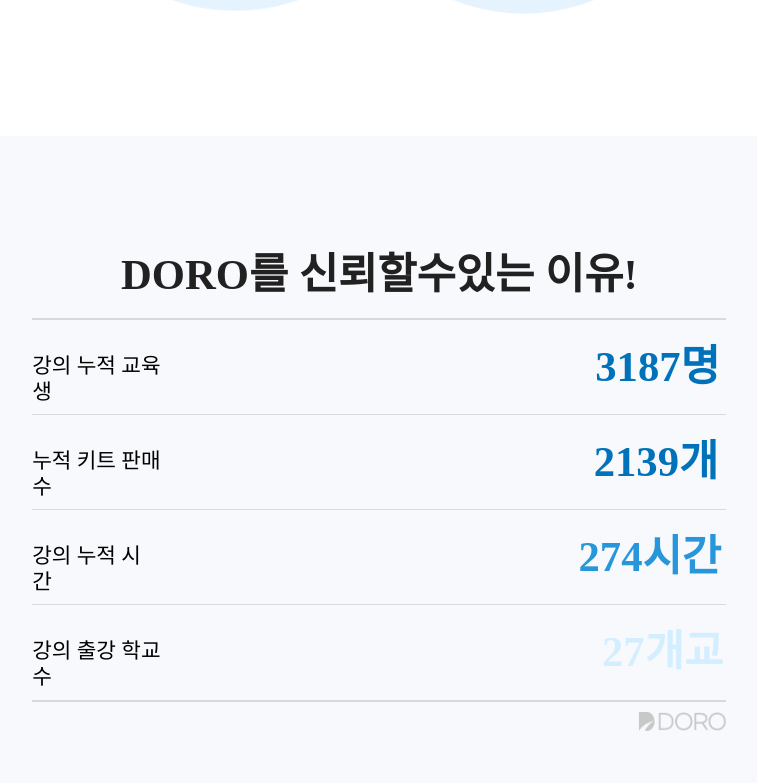
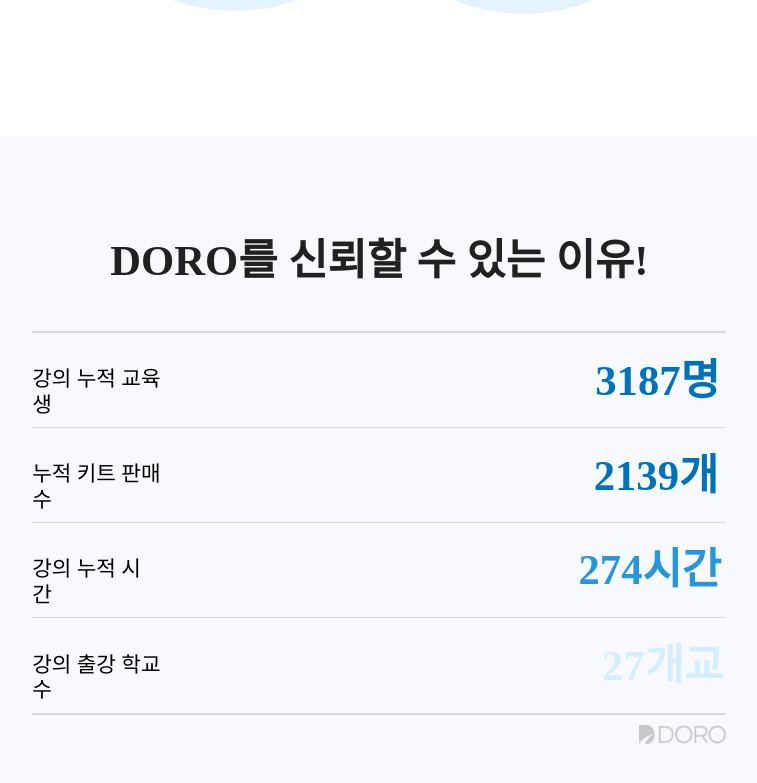
Before and after one commit to minjung0067/Doro-frontend, a React (Create React App) app: page / in a window 1280 px wide. Shown: the part 3514-4297 px from the top of the page, without its empty margins (474-1231 px from the left). Built offline with nearby package versions, Linux system fonts and the light colour scheme; a web font is replaced by a local one.

Commit message:
Fix typo

```diff
--- a/src/pages/home.tsx
+++ b/src/pages/home.tsx
@@ -328,7 +328,7 @@
         <div className="Main5">
           <div className="Main5-content-container">
             <div className="Main5-letter-container">
-              <p className="Main5-title">DORO를 신뢰할수있는 이유!</p>
+              <p className="Main5-title">DORO를 신뢰할 수 있는 이유!</p>
             </div>
             <div className="Main5-datas-container">
               <div className="Main5-data1-container">
--- a/src/styles/main5Styles.css
+++ b/src/styles/main5Styles.css
@@ -16,7 +16,8 @@
 }
 .Main5-letter-container {
   margin-top: 6.222rem;
-  height: 5.167rem;
+  height: 3.222rem;
+  margin-bottom: 2.778rem;
 }
 .Main5-title {
   flex-grow: 0;
@@ -29,7 +30,6 @@
   letter-spacing: normal;
   text-align: center;
   color: #212121;
-  margin: 0.889rem 0rem 0.3rem 0rem;
 }
 .Main5-datas-container {
   height: 24rem;
```
